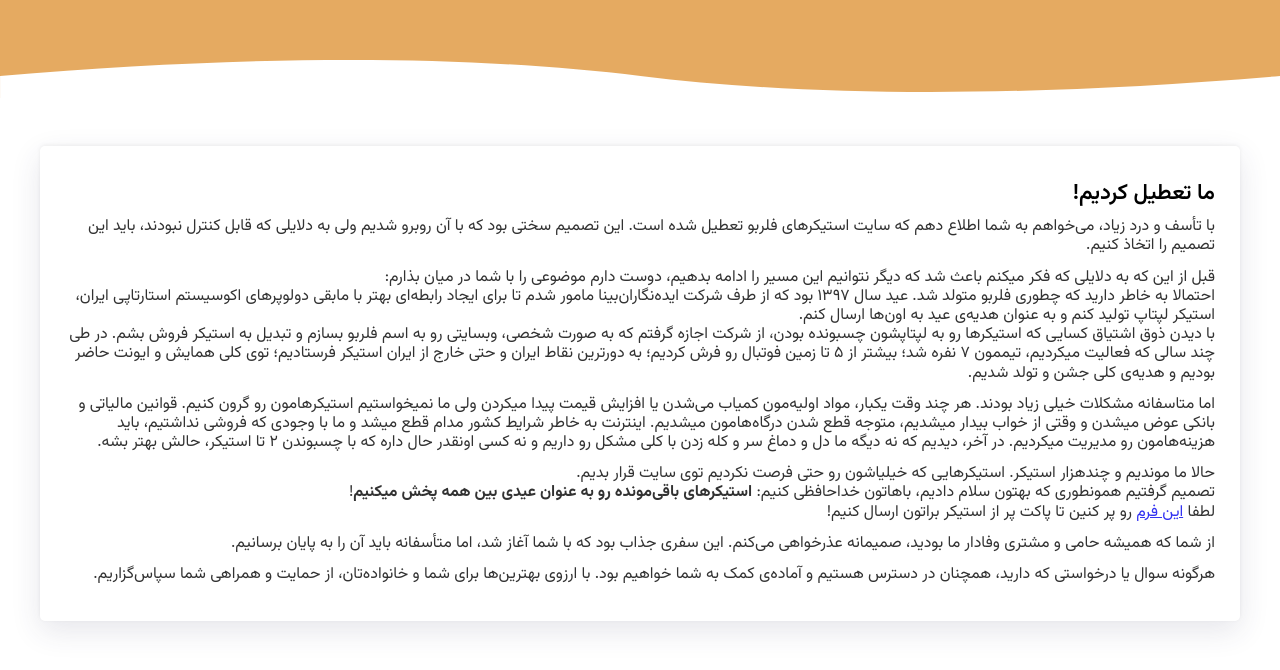
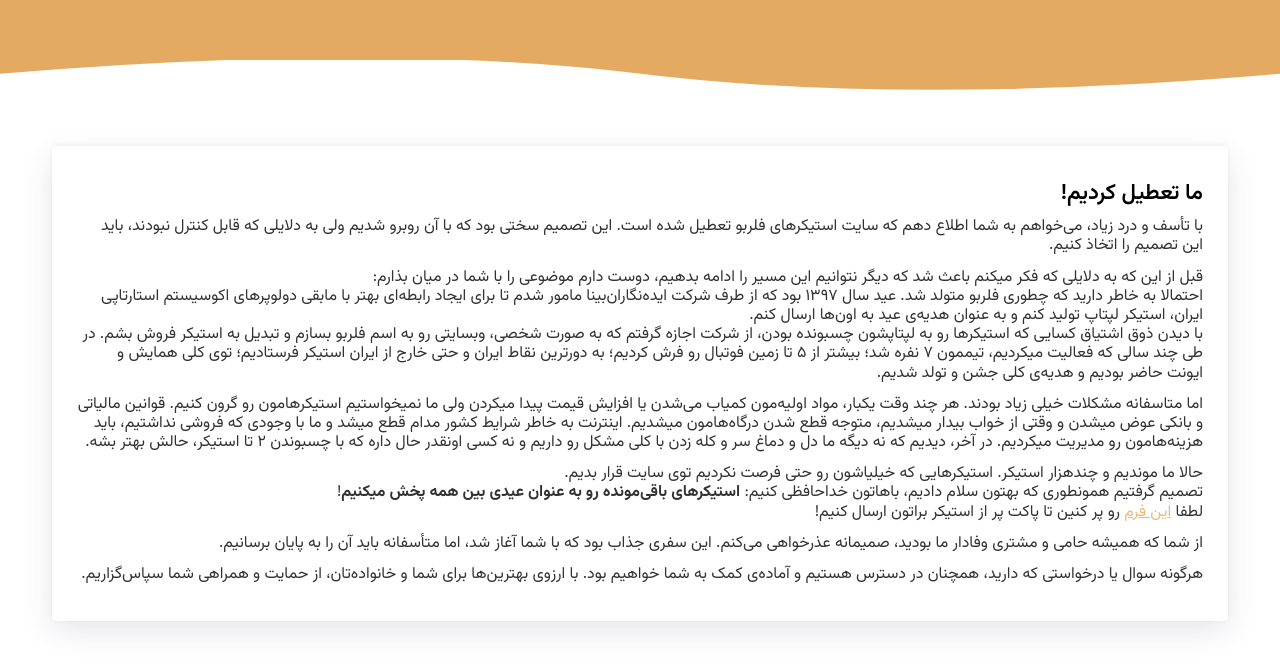
Before and after one commit to Flerbo/going-out-with-a-bang, a plain HTML site: page index.html in a window 1280 px wide. Drawn offline with nearby package versions, Linux system fonts and the light colour scheme.

Commit message:
some minor fixes

```diff
--- a/index.html
+++ b/index.html
@@ -14,6 +14,9 @@
     <link rel="icon" type="image/png" sizes="32x32" href="/favicon-32x32.png">
     <link rel="icon" type="image/png" sizes="16x16" href="/favicon-16x16.png">
     <style>
+        * {
+            box-sizing: border-box;
+        }
         body {
             font-family: "Vazirmatn", sans-serif;
             font-optical-sizing: auto;
@@ -51,12 +54,15 @@
         strong {
             font-weight: bold;
         }
+        a {
+            color: #E5AA61;
+        }
     </style>
 </head>
 <body>
     <header>
         <svg width="100%" height="100%" viewBox="0 0 1440 43" version="1.1" xmlns="http://www.w3.org/2000/svg" xmlns:xlink="http://www.w3.org/1999/xlink">
-            <g stroke="none" stroke-width="1" fill="none" fill-rule="evenodd">
+            <g stroke="white" stroke-width="5" fill="none" fill-rule="evenodd">
                 <g transform="translate(0.000000, -39.000000)" fill-rule="nonzero" fill="white">
                     <path d="M1.25055521e-12,57 C284.679475,33 524.867531,33 720.564169,57 C916.260807,81 1156.11553,81 1440.12834,57 L1440.12834,82 L1.25055521e-12,82 L1.25055521e-12,57 Z"></path>
                 </g>
```
